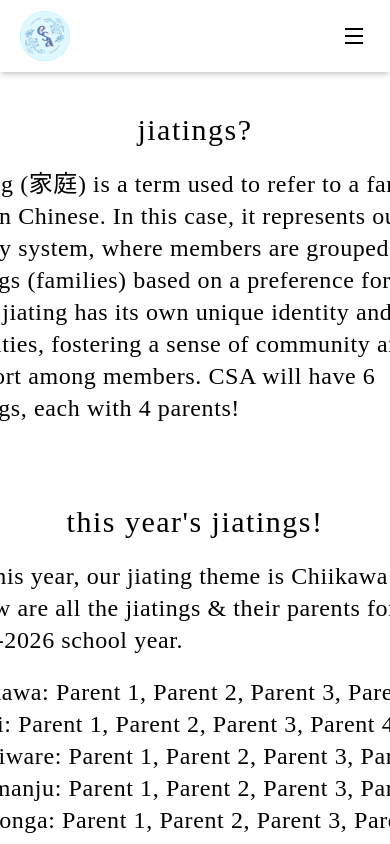
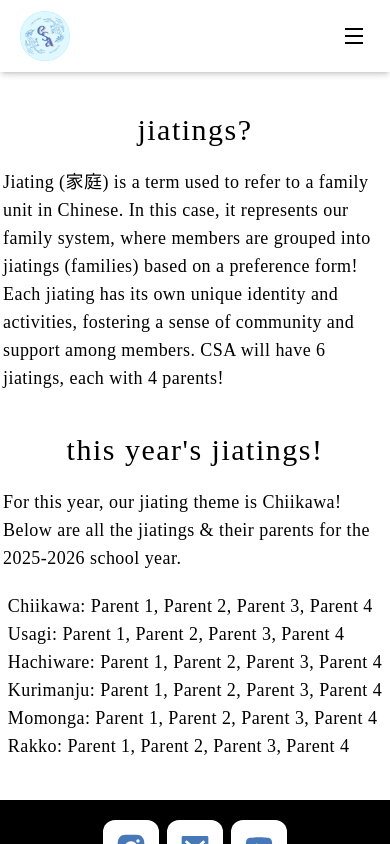
Before and after one commit to tamucsa/website, a Next.js app: page /jiatings in a window 390 px wide. Built offline with nearby package versions, Linux system fonts and the light colour scheme; a web font is replaced by a local one.

Commit message:
lots of scaling updates for different pages

```diff
--- a/src/app/components/contact.tsx
+++ b/src/app/components/contact.tsx
@@ -19,7 +19,7 @@
     }
 
   return (
-    <form onSubmit={handleSubmit(onSubmit)} className='flex flex-col gap-4 w-sm md:max-w-3xl md:w-xl mx-auto font-secondary'>
+    <form onSubmit={handleSubmit(onSubmit)} className='flex flex-col gap-4 w-full md:w-xl mx-auto font-secondary'>
         <h2 className=' text-sm md:text-xl font-secondary'>
             Fill out this form below and we'll get back to you as soon as possible!
         </h2>
--- a/src/app/contact/page.tsx
+++ b/src/app/contact/page.tsx
@@ -8,10 +8,10 @@
             <h1 className="container text-center font-primary tracking-wider text-3xl md:text-4xl mt-10 md:mt-15">Contact Us</h1>
             <div className="flex flex-col lg:flex-row items-center justify-center gap-5 md:gap-10 pb-15">
                 {/* Left/Top - Contact Form */}
-                <div className="">
+                <div className="w-full px-0 md:px-0">
                     <Contact />
                 </div>
-                {/* Right/Bottom - Images */}
+                {/* Right - Images, Hidden on smaller screens */}
                 <div className="hidden xl:flex xl:flex-col xl:items-center xl:justify-center xl:gap-5 xl:pl-10">
                     {/* replace dimensions with fill once actual images are added */}
                     <Image src="/images/contact1.jpg" alt="Contact Image 1" width={450} height={250} className="object-cover rounded-lg shadow-md" />
--- a/src/app/gm/page.tsx
+++ b/src/app/gm/page.tsx
@@ -4,8 +4,10 @@
 const GMPage = () => {
     return (
         <div className='flex flex-col items-center gap-10'>
-            <h2 className='container text-center mx-auto font-secondary tracking-wide p-5 md:p-0 text-xl sm:text-3xl lg:text-4xl/12 mt-5 md:mt-15'>Come join us at our General Meeting every other Thursday in PSYC 338 from 7-8 PM!
-Check out <Link href='/events' className="underline hover:text-primary transition-colors">Events</Link> to see the calendar for more accurate dates!</h2>
+            <h2 className='container text-center mx-auto font-secondary tracking-wide p-5 md:p-0 text-xl sm:text-3xl lg:text-4xl/12 mt-5 md:mt-15'>
+                Come join us at our General Meeting every other Thursday in PSYC 338 from 7-8 PM!
+                Check out <Link href='/events' className="underline hover:text-primary transition-colors">Events</Link> to see the calendar for more accurate dates!
+            </h2>
         </div>
     );
 }
--- a/src/app/jiatings/page.tsx
+++ b/src/app/jiatings/page.tsx
@@ -3,27 +3,27 @@
 const JiatingsPage = () => {
     return (
         <div className='flex flex-col items-center gap-5 md:gap-15'>
-          <div className="flex flex-col lg:flex-row items-center justify-center gap-10 px-25">
+          <div className="flex flex-col lg:flex-row items-center justify-center gap-0 lg:gap-10 px-25 pb-10">
             {/* Jiatings? paragraph*/}
-            <div className="flex flex-col items-center gap-5">
+            <div className="flex flex-col w-sm md:w-md xl:w-xl  items-center gap-5">
               <h1 className='container text-center font-primary tracking-wider text-3xl md:text-4xl mt-10 md:mt-15'>jiatings?</h1>
-              <p className="font-secondary text-2xl tracking-wide">
+              <p className="font-secondary text-lg md:text-2xl tracking-wide">
                 Jiating (家庭) is a term used to refer to a family unit in Chinese. In this case, it represents our family system, where members are grouped into jiatings (families) based on a preference form! Each jiating has its own unique identity and activities, fostering a sense of community and support among members. CSA will have 6 jiatings, each with 4 parents!
               </p>
             </div>
             {/* This year's paragraph */}
-            <div className="w-full flex flex-col items-center gap-5">
+            <div className="w-sm md:w-md lg:w-lg xl:w-xl flex flex-col items-center gap-5">
               <h1 className='container text-center font-primary tracking-wider text-3xl md:text-4xl mt-10 md:mt-15'>this year's jiatings!</h1>
-              <p className="font-secondary text-2xl tracking-wide">
+              <p className="font-secondary text-lg md:text-2xl tracking-wide">
                 For this year, our jiating theme is Chiikawa! Below are all the jiatings & their parents for the 2025-2026 school year.
               </p>
-              <div className="font-secondary text-2xl tracking-wide">
-                <p className="text-nowrap">Chiikawa: Parent 1, Parent 2, Parent 3, Parent 4</p>
-                <p className="text-nowrap">Usagi: Parent 1, Parent 2, Parent 3, Parent 4</p>
-                <p className="text-nowrap">Hachiware: Parent 1, Parent 2, Parent 3, Parent 4</p>
-                <p className="text-nowrap">Kurimanju: Parent 1, Parent 2, Parent 3, Parent 4</p>
-                <p className="text-nowrap">Momonga: Parent 1, Parent 2, Parent 3, Parent 4</p>
-                <p className="text-nowrap">Rakko: Parent 1, Parent 2, Parent 3, Parent 4</p>
+              <div className="font-secondary text-lg md:text-2xl tracking-wide">
+                <p className="">Chiikawa: Parent 1, Parent 2, Parent 3, Parent 4</p>
+                <p className="">Usagi: Parent 1, Parent 2, Parent 3, Parent 4</p>
+                <p className="">Hachiware: Parent 1, Parent 2, Parent 3, Parent 4</p>
+                <p className="">Kurimanju: Parent 1, Parent 2, Parent 3, Parent 4</p>
+                <p className="">Momonga: Parent 1, Parent 2, Parent 3, Parent 4</p>
+                <p className="">Rakko: Parent 1, Parent 2, Parent 3, Parent 4</p>
               </div>
             </div>
           </div>
--- a/src/app/membership/page.tsx
+++ b/src/app/membership/page.tsx
@@ -5,15 +5,15 @@
     return (
         <div className='flex flex-col items-center gap-5 md:gap-15'>
             <h1 className='container text-center font-primary tracking-wider text-3xl md:text-4xl mt-10 md:mt-15'>How to Join CSA!</h1>
-            <div className='container items-center justify-center px-5 md:px-15'>
-                <div className='flex flex-col lg:flex-row items-center justify-center gap-5 md:gap-10 pb-15'>
+            <div className='container items-center justify-center px-10 md:px-15'>
+                <div className='flex flex-col lg:flex-row items-center justify-center gap-5 md:gap-10 pb-10'>
                     {/* Left Text */}
                     <div className="flex flex-col items-center justify-center font-secondary text-md md:text-2xl/10 tracking-wide gap-5 px-3">
                         <p>CSA has a membership form to fill out before you can become a member! Just click the membership form button on the right to fill it out with your information.</p>
                         <p> Make sure to Venmo or Zelle to the correct contact listed on the right as well! Note that there is a different cost for semester vs. full year, and if you need to pay in cash, talk to our Treasurer at a General Meeting!</p>
                     </div>
                     {/* Right Payment Info & Form */}
-                    <div className="flex flex-col items-center justify-center gap-3 md:gap-5">
+                    <div className="flex flex-col w-full px-3 lg:px-0 items-center justify-center gap-3 md:gap-5">
                         <div className="flex flex-col w-full outline outline-black rounded-xl font-secondary border-2 p-3 md:p-5 text-md md:text-2xl gap-1 md:gap-4">
                             <p className=""><b>Semester:</b> $35</p>
                             <p className=""><b>Full Year:</b> $45</p>
```
